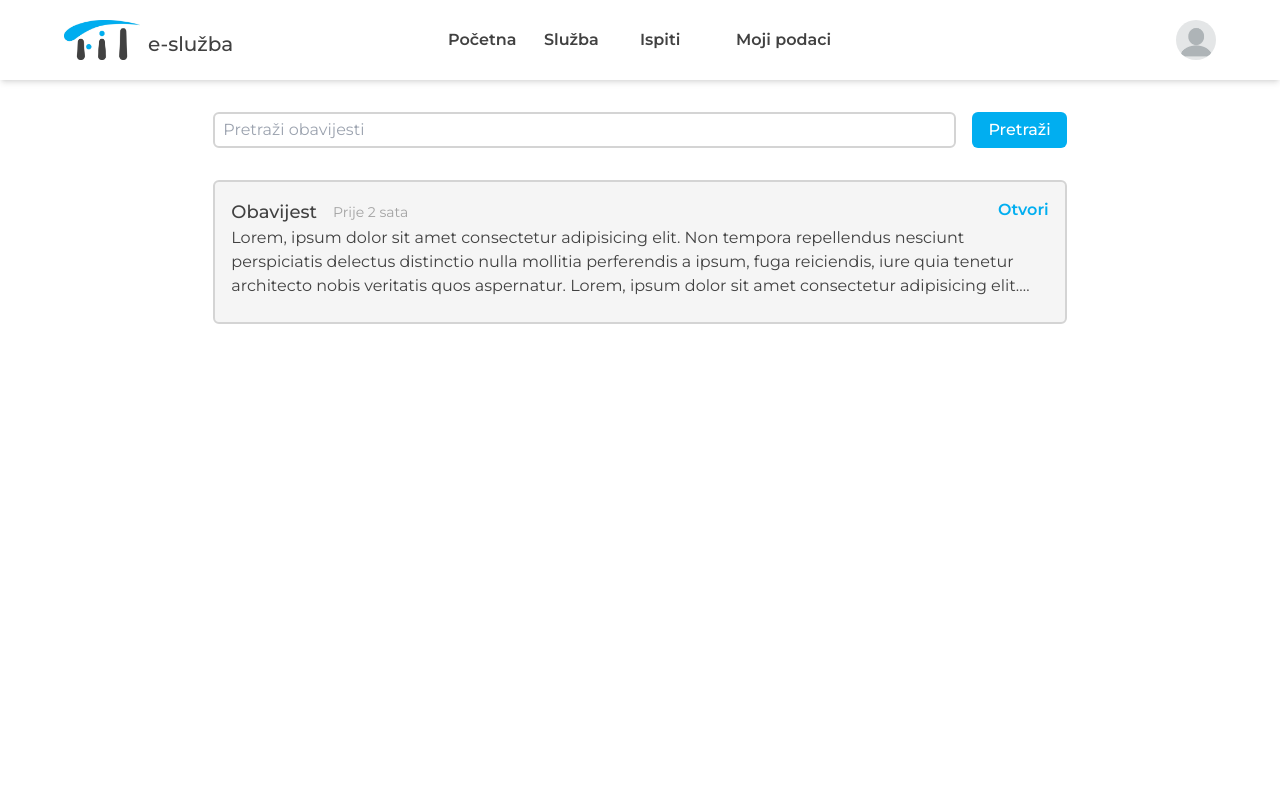
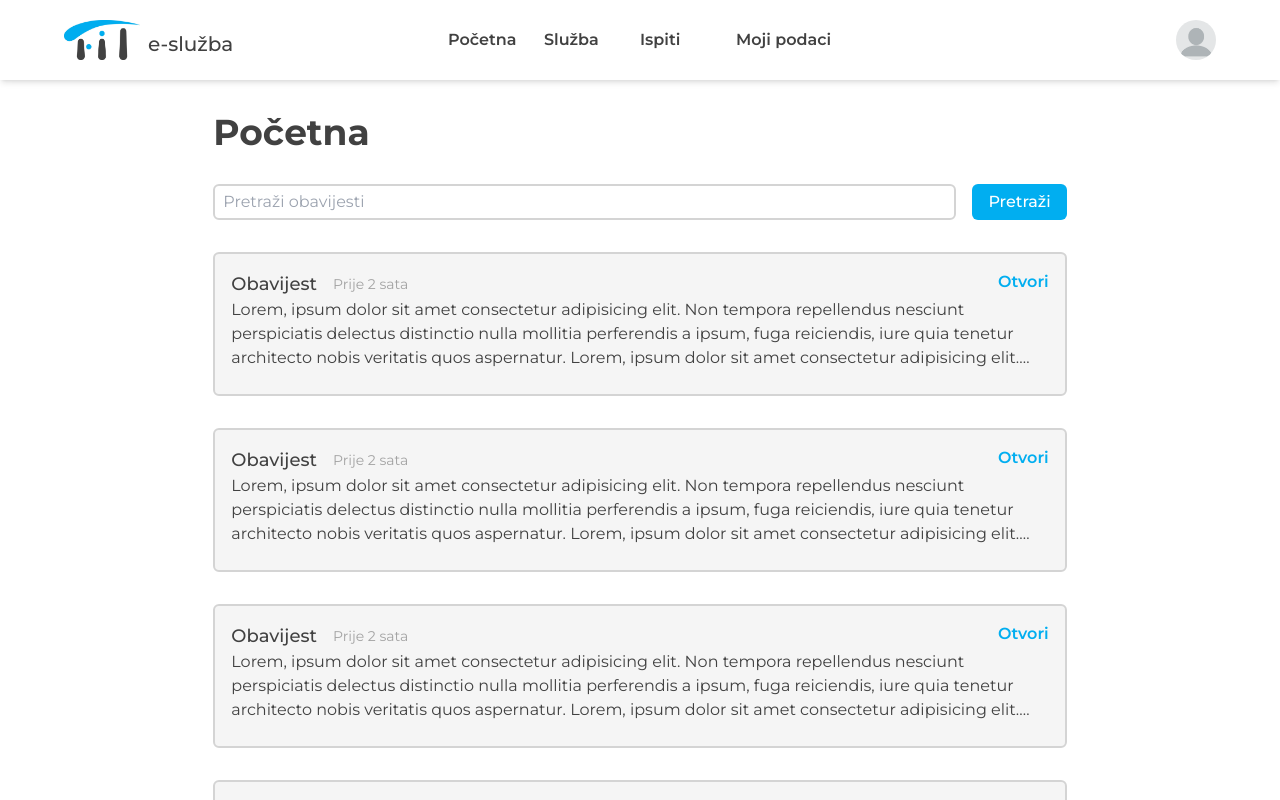
Before and after one commit to keromaaa/fit-e-sluzba, a React (Vite) app: page /pocetna in a window 1280 px wide. Built offline with nearby package versions, Linux system fonts and the light colour scheme.

Commit message:
Created PageTitle and set Navbar to be sticky

```diff
--- /dev/null
+++ b/src/components/PageTitle.tsx
@@ -0,0 +1,11 @@
+import React from 'react'
+
+interface PageTitleProps {
+  text: string
+}
+
+const PageTitle: React.FC<PageTitleProps> = ({ text }) => {
+  return <h2 className='font-bold text-4xl'>{text}</h2>
+}
+
+export default PageTitle
--- a/src/components/ui/Navbar.tsx
+++ b/src/components/ui/Navbar.tsx
@@ -3,7 +3,7 @@ import Button from './Button'
 
 const Navbar = () => {
   return (
-    <nav className='w-full shadow-md h-20 px-16 grid grid-cols-3 place-content-center'>
+    <nav className='w-full shadow-md h-20 px-16 grid grid-cols-3 place-content-center sticky top-0 z-20 bg-white'>
       <FitLogo small={true} className='place-content-start' />
       <div className='grid grid-cols-4 w-full h-full'>
         <Button type='nav' text='Početna' className='w-fit' />
--- a/src/layouts/DefaultLayout.tsx
+++ b/src/layouts/DefaultLayout.tsx
@@ -1,16 +1,21 @@
 import React from 'react'
 import Navbar from '../components/ui/Navbar'
+import PageTitle from '../components/PageTitle'
 
 interface DefaultLayoutProps {
   children: React.ReactNode
   className?: string
+  pageTitle?: string
 }
 
-const DefaultLayout: React.FC<DefaultLayoutProps> = ({ children, className }) => {
+const DefaultLayout: React.FC<DefaultLayoutProps> = ({ children, className, pageTitle }) => {
   return (
-    <div className='w-screen h-screen'>
+    <div className='w-screen h-screen overflow-x-hidden'>
       <Navbar />
-      <main className={`w-2/3 mx-auto mt-8 flex flex-col gap-8 ${className}`}>{children}</main>
+      <main className={`w-2/3 mx-auto mt-8 flex flex-col gap-8 ${className}`}>
+        {pageTitle && <PageTitle text={pageTitle} />}
+        {children}
+      </main>
     </div>
   )
 }
--- a/src/pages/Pocetna.tsx
+++ b/src/pages/Pocetna.tsx
@@ -5,11 +5,18 @@ import NotificationCard from '../components/NotificationCard'
 
 const Pocetna = () => {
   return (
-    <DefaultLayout>
+    <DefaultLayout pageTitle='Početna'>
       <div className='flex gap-4'>
         <Input type='text' placeholder='Pretraži obavijesti' />
         <Button text='Pretraži' className='flex-1 px-4' />
       </div>
+      <NotificationCard />
+      <NotificationCard />
+      <NotificationCard />
+      <NotificationCard />
+      <NotificationCard />
+      <NotificationCard />
+      <NotificationCard />
       <NotificationCard />
     </DefaultLayout>
   )
```
